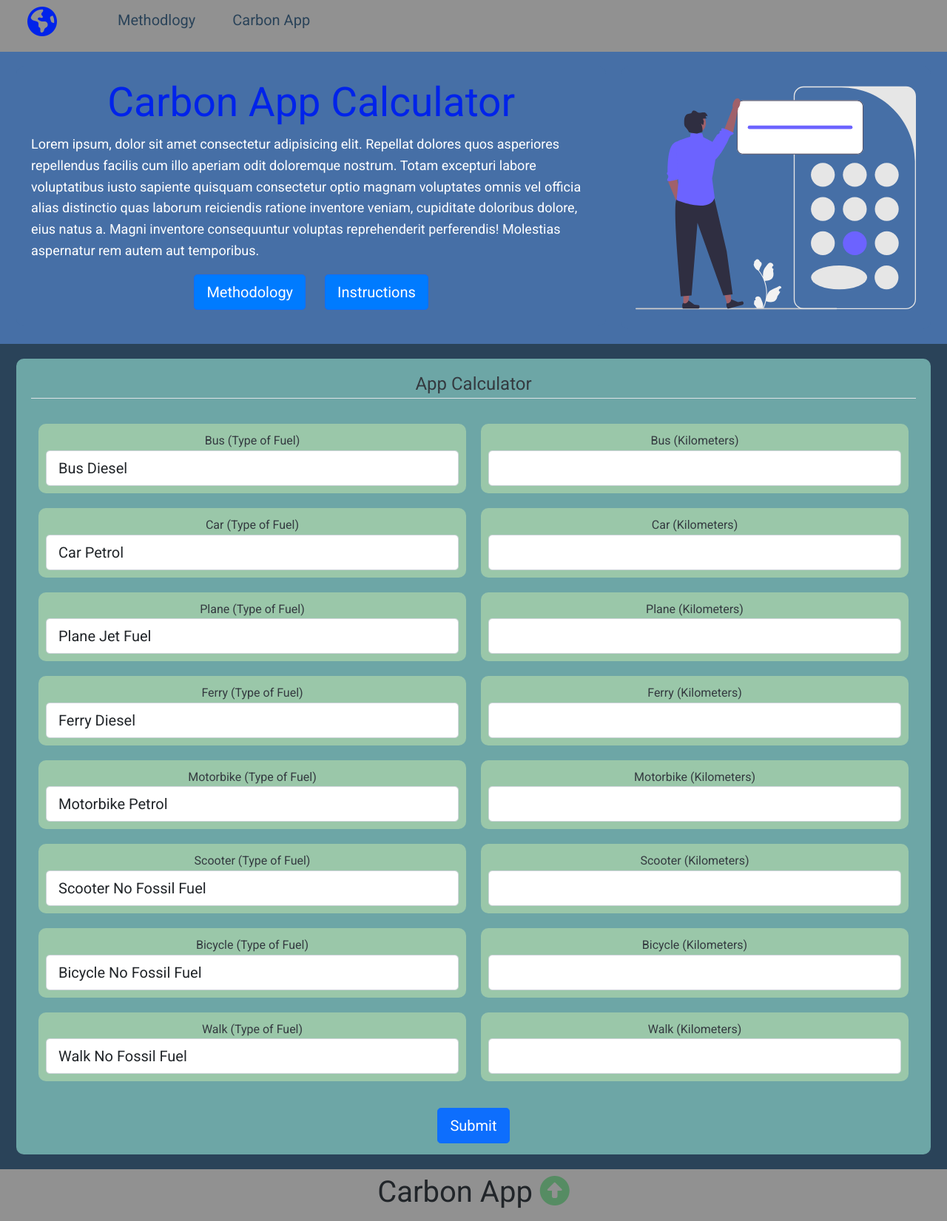
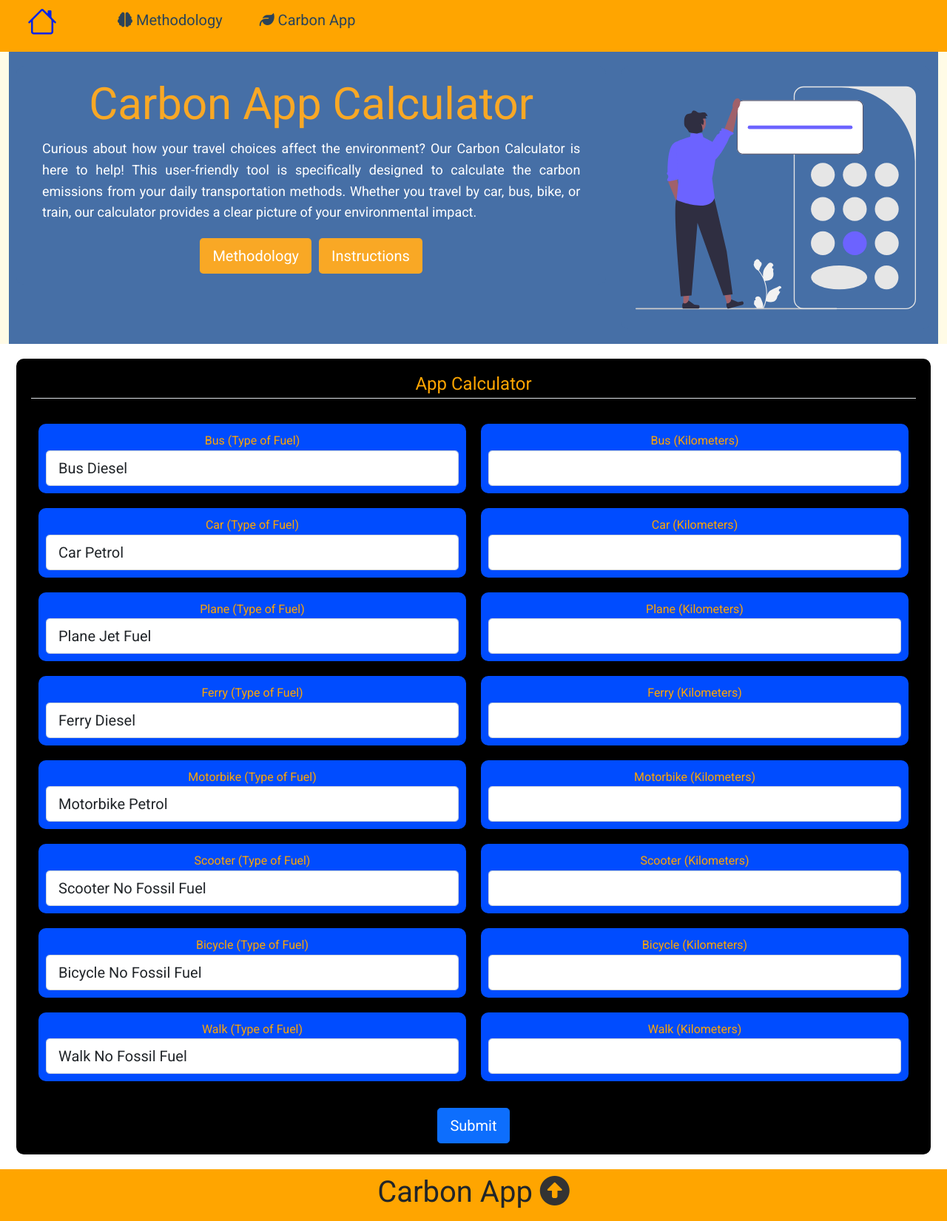
Before and after one commit to Simbal99/nettside-carbonapp-inn360, a Flask app: page /carbon_app in a window 1280 px wide. Shown: the whole page at 74% size. Run offline with Flask 3, Linux system fonts and the light colour scheme; some libraries are stand-ins or nearby versions.

Commit message:
Add files via upload

```diff
--- a/capp/static/carbon_app_form.css
+++ b/capp/static/carbon_app_form.css
@@ -1,23 +1,23 @@
 /* Rainy theme 5 -Green Digitalization Course-:
  rt5-1: #c5c8d9
  rt5-2: #9fa7bf
- rt5-3: #2a4359
+ rt5-3: 5b63d8
  rt5-4: #49736f
  rt5-5: #568c63
- rt4-3: #6da6a6 For the main chat
+ rt4-3: #2a4359 For the main chat
  RT1-2: #789091 For the chat creation */
 /* App Calculator Entry */
       /*Container section select entry*/
       .section_calculator_students_entry_css {
-        background: #2a4359;
+        background: 5b63d8;
         display: flex;
         align-items: start;
         justify-content: space-between;
     }
     .section_calculator_students_entry_css .box {
         flex: 1;
-        background: #6da6a6 ;
-        color: #343a40;
+        background: #5b63d8 ;
+        color: #00b7ff;
         border-radius: 10px;
         margin: 20px 10px;
         padding: 15px 20px;
@@ -25,8 +25,8 @@
     }
     .section_calculator_students_entry_css .box:nth-of-type(1) {
         flex-grow:1;
-        background: #2a4359 ;
-        color: #fff;
+        background: 5b63d8 ;
+        color: #000000;
         border-radius: 10px;
         margin: 0px 0px;
         padding: 0px 0px;
@@ -34,8 +34,8 @@
     }
     .section_calculator_students_entry_css .box:nth-of-type(2) {
         flex-grow:5;
-        background: #6da6a6 ;
-        color: #343a40;
+        background: #000000 ;
+        color: #ffa500;
         border-radius: 10px;
         margin: 20px 10px;
         padding: 15px 20px;
@@ -43,8 +43,8 @@
     }
     .section_calculator_students_entry_css .box:nth-of-type(3) {
         flex-grow:1;
-        background: #2a4359;
-        color: #fff;
+        background: #5b63d8;
+        color: #ffa500;
         border-radius: 10px;
         margin: 0px 0px;
         padding: 0px 0px;
@@ -54,15 +54,15 @@
     /* App Calculator Output */
     /*Container display output*/
     .section_calculator_students_output_css {
-        background: #2a4359;
+        background: #000;
         display: flex;
         align-items: start;
         justify-content: space-between;
     }
     .section_calculator_students_output_css .box {
         flex: 1;
-        background: #6da6a6 ;
-        color: #343a40;
+        background: #000 ;
+        color: #ffa500;
         border-radius: 10px;
         margin: 20px 10px;
         padding: 15px 20px;
@@ -70,8 +70,8 @@
     }
     .section_calculator_students_output_css .box:nth-of-type(1) {
         flex-grow:6;
-        background: #6da6a6;
-        color: #343a40;
+        background: #000000;
+        color: #ffa500;
         border-radius: 10px;
         margin: 20px 10px;
         padding: 15px 20px;
@@ -79,8 +79,8 @@
     }
     .section_calculator_students_output_css .box:nth-of-type(2) {
         flex-grow:4;
-        background: #6da6a6 ;
-        color: #343a40;
+        background: #000000 ;
+        color: #ffa500;
         border-radius: 10px;
         margin: 20px 10px;
         padding: 15px 20px;
@@ -95,8 +95,8 @@
     }
     .section_km_fuel_css .box {
         flex: 1;
-        background: #9fa7bf ;
-        color: #343a40;
+        background: #004cff ;
+        color: #ffa500;
         border-radius: 10px;
         margin: 10px 10px;
         padding: 10px 10px;
@@ -104,8 +104,8 @@
     }
     .section_km_fuel_css .box:nth-of-type(1) {
         flex-grow:1;
-        background: #9AC7A9 ;
-        color: #343a40;
+        background: #004cff;
+        color: #ffa500;
         border-radius: 10px;
         margin: 10px 10px;
         padding: 10px 10px;
@@ -113,8 +113,8 @@
     }
     .section_km_fuel_css .box:nth-of-type(2) {
         flex-grow:1;
-        background: #9AC7A9;
-        color: #343a40;
+        background: #004cff;
+        color: #ffa500;
         border-radius: 10px;
         margin: 10px 10px;
         padding: 10px 10px;
@@ -122,8 +122,8 @@
     }
     .section_km_fuel_css .box:nth-of-type(3) {
         flex-grow:1;
-        background: #9AC7A9 ;
-        color: #343a40;
+        background: #004cff ;
+        color: #ffa500;
         border-radius: 10px;
         margin: 10px 10px;
         padding: 10px 10px;
--- a/capp/static/home.css
+++ b/capp/static/home.css
@@ -65,7 +65,7 @@
 }
 .developers .box {
   flex: 1;
-  background: #49736f;
+  background: #ffa500;
   color: black;
   border-radius: 10px;
   margin: 20px 10px;
@@ -85,7 +85,7 @@
 }
 .developers .box2 {
   flex: 1;
-  background: #49736f;
+  background: #ffa500;
   color: black;
   border-radius: 10px;
   margin: 20px 10px;
@@ -119,7 +119,7 @@
   border-radius: 5px;
   text-decoration: none;
   font-size: 18px;
-  background-color: #49736f;
+  background-color: #ffa500;
   border: 2px solid  #c5c8d9;
 }
 .btn_developers:hover {
--- a/capp/static/layout.css
+++ b/capp/static/layout.css
@@ -45,7 +45,7 @@
 }
 /* Navbar  */
 .section_carbon_app_navbar {
-  background-color:#919191;
+  background-color:#FFA500;
 }
 .carbon_app_navbar {
   display: flex;
@@ -53,7 +53,7 @@
   justify-content: flex-start;
   height: 70px;
   align-items: center;
-  background-color: #919191;
+  background-color: #FFA500;
   padding: 0 0px;
 }
 .carbon_app_navbar a {
@@ -78,7 +78,7 @@
 }
 /* Footer  */
 .section_footer{
-  background-color:#919191;
+  background-color:#ffa500;
 }
 .footer {
   display: flex;
@@ -86,7 +86,7 @@
   justify-content: center;
   height: 70px;
   align-items: center;
-  background-color: #919191;
+  background-color: #ffa500;
   padding: 0 0px;
 }
 
--- a/capp/static/methodology.css
+++ b/capp/static/methodology.css
@@ -69,7 +69,7 @@
 .methodology {
   display: flex;
   align-items: start;
-  background: #466fa6;
+  background: #8badd9;
 }
 /* Table with one column */
 .methodology .box_table1 {
--- a/capp/templates/carbon_app/carbon_app.html
+++ b/capp/templates/carbon_app/carbon_app.html
@@ -2,22 +2,18 @@
 {% block content %}
 
     <!-- Header -->
-    <section class="section_header_carbon_app">
+    <section class="section_header_carbon_app" style="background-color: #fffbe6; color: #333;">
         <div class="container">
 
         <div class="header_carbon_app">
-            <div class="box">
-            <h1 style="font-size:55px;"><span class="text-logo"> Carbon App Calculator</span></h1>
-            <p style="text-align:left;">
-                Lorem ipsum, dolor sit amet consectetur adipisicing elit. Repellat dolores quos asperiores repellendus facilis cum illo aperiam odit doloremque nostrum. Totam excepturi labore voluptatibus iusto sapiente quisquam consectetur optio magnam voluptates omnis vel officia alias distinctio quas laborum reiciendis ratione inventore veniam, cupiditate doloribus dolore, eius natus a. Magni inventore consequuntur voluptas reprehenderit perferendis! Molestias aspernatur rem autem aut temporibus.
+            <div class="box" style="text-align: center;">
+                <h1 style="font-size:60px; color: #f9a825;">Carbon App Calculator</h1>
+                <p style="text-align:justify; padding: 0 15px;">
+                    Curious about how your travel choices affect the environment? Our Carbon Calculator is here to help! This user-friendly tool is specifically designed to calculate the carbon emissions from your daily transportation methods. Whether you travel by car, bus, bike, or train, our calculator provides a clear picture of your environmental impact.
                 </p>
-            <div class="container_buttons_links_header_carbon_app">
-                <div class="btn">
-                    <a href="{{url_for('methodology.methodology_home')}}" class="btn btn-primary btn-lg mr-2", style="background-color:#007bff;">Methodology</a>
-                </div>
-                <div class="btn">
-                    <a href="#" class="btn btn-primary btn-lg mr-2", style="background-color:#007bff;", data-toggle="modal" data-target="#carbon_app_instructions">Instructions</a>
-                </div>
+                <div class="container_buttons_links_header_carbon_app" style="display: flex; justify-content: center; gap: 10px; margin-top: 20px;">
+                    <a href="{{url_for('methodology.methodology_home')}}" class="btn btn-lg" style="background-color:#f9a825; color: white;">Methodology</a>
+                    <a href="#" class="btn btn-lg" style="background-color:#f9a825; color: white;" data-toggle="modal" data-target="#carbon_app_instructions">Instructions</a>
                 </div>
                 <!-- Modal Instructions -->
                 <div class="modal fade" id="carbon_app_instructions" tabindex="-1" role="dialog" aria-labelledby="exampleModalLabel" aria-hidden="true">
@@ -25,25 +21,21 @@
                     <div class="modal-content">
 
                         <div class="modal-header">
-                    <h5 class="modal-title", style="color:black; text-align: center;">Carbon App, instructions</h5>
+                            <h5 class="modal-title" style="color:black; text-align: center;">Carbon App Instructions</h5>
                         </div>
 
-                    <div class="modal-body", style="color:black">
+                        <div class="modal-body" style="color:black">
                             <p style="text-align: left;">
-                        Lorem ipsum dolor, sit amet consectetur adipisicing elit. Repudiandae ratione tempore id esse nobis molestias quasi explicabo possimus ea reprehenderit.
+                                This is how you use the app:
                             </p>
                             <ol style="text-align:left;">
-                        <li>
-                            Lorem ipsum dolor sit amet consectetur adipisicing elit. Sequi, sint.
-                        </li>
-                        <li>
-                            Lorem ipsum dolor sit amet consectetur adipisicing elit. Sequi, sint.
-                        </li>
+                                <li>Choose your pransportation method and what fuel it uses.</li>
+                                <li>Add how far you travelled in chosen pransportation method.</li>
                             </ol>
                         </div>
 
                         <div class="modal-footer">
-                        <button class="btn btn-secondary btn-lg mr-2", style="background-color:#6c757d;" data-dismiss="modal">Close</button>
+                            <button class="btn btn-secondary btn-lg" style="background-color:#6c757d;" data-dismiss="modal">Close</button>
                         </div>
 
                     </div>
@@ -61,6 +53,7 @@
 
         </div>
     </section>
+
 
         <!-- carbon_app_new_entry_main -->
         <section class="section_calculator_students_entry_css">
@@ -305,7 +298,7 @@
                             </div>
                             </br>
                             <div class="form-group">
-                                {{ form.submit(class="btn btn-primary btn-lg mr-2", style="background-color=#007bff;") }}
+                                {{ form.submit(class="btn btn-primary btn-lg mr-2", style="background-color=#ffa500;") }}
                             </div>
                         </form>
                 </div>
--- a/capp/templates/carbon_app/carbon_app2.html
+++ b/capp/templates/carbon_app/carbon_app2.html
@@ -278,7 +278,9 @@
 
                     </br>
                     <div class="form-group">
-                        <a href="{{ url_for('carbon_app.carbon_app_home') }}" class="btn btn-primary btn-lg mr-2", style="background-color=#007bff;">New Entry</a>
+                        <a href="{{ url_for('carbon_app.carbon_app_home') }}" class="btn btn-primary btn-lg mr-2", style="background-color=#007bff;
+                        color: #ffa500;
+                        ">New Entry</a>
                     </div>
                 </form>
         </div>
@@ -305,7 +307,7 @@
                                 backgroundColor: ['#f2935c', '#f2d95c', '#f2e3b6', '#f2c299', '#f2c1b6', '#f2b84b', '#f27405', '#9ac2be'],
 
                                 borderWidth: 1,
-                                hoverBorderColor: "black",
+                                hoverBorderColor: "white",
                                 hoverBorderWidth: 2,
                                 hoverBackgroundColor: 'rgba(154, 245, 140)',
                                 pointHoverRadius: 5
--- a/capp/templates/layout.html
+++ b/capp/templates/layout.html
@@ -1,61 +1,54 @@
 <!DOCTYPE html>
 <html>
     <head>
-      <!-- Font Awesome code -->
+        <!-- Font Awesome and Bootstrap CSS -->
         <link rel="stylesheet" href="https://cdnjs.cloudflare.com/ajax/libs/font-awesome/6.2.1/css/all.min.css" integrity="sha512-MV7K8+y+gLIBoVD59lQIYicR65iaqukzvf/nwasF0nqhPay5w/9lJmVM2hMDcnK1OnMGCdVK+iQrJ7lzPJQd1w==" crossorigin="anonymous" referrerpolicy="no-referrer" />
+        <link href="https://cdn.jsdelivr.net/npm/bootstrap@5.0.1/dist/css/bootstrap.min.css" rel="stylesheet" integrity="sha384-+0n0xVW2eSR5OomGNYDnhzAbDsOXxcvSN1TPprVMTNDbiYZCxYbOOl7+AMvyTG2x" crossorigin="anonymous" />
+        <link rel="stylesheet" href="https://cdn.jsdelivr.net/npm/bootstrap-icons@1.3.0/font/bootstrap-icons.css" />
 
-      <!--Import the Bootstrap CSS file:-->
-      <link
-      href="https://cdn.jsdelivr.net/npm/bootstrap@5.0.1/dist/css/bootstrap.min.css"
-      rel="stylesheet"
-      integrity="sha384-+0n0xVW2eSR5OomGNYDnhzAbDsOXxcvSN1TPprVMTNDbiYZCxYbOOl7+AMvyTG2x"
-      crossorigin="anonymous"
-      />
-      <link
-        rel="stylesheet"
-        href="https://cdn.jsdelivr.net/npm/bootstrap-icons@1.3.0/font/bootstrap-icons.css"
-      />
-
-      <!-- Matjax -->
+        <!-- MathJax -->
         <script src="https://polyfill.io/v3/polyfill.min.js?features=es6"></script>
         <script id="MathJax-script" async src="https://cdn.jsdelivr.net/npm/mathjax@3/es5/tex-mml-chtml.js"></script>
 
-
-      <!-- CSS code -->
+        <!-- CSS Files -->
         <link rel="stylesheet" type="text/css" href="{{ url_for('static', filename='layout.css') }}">
         <link rel="stylesheet" type="text/css" href="{{ url_for('static', filename='home.css') }}">
         <link rel="stylesheet" type="text/css" href="{{ url_for('static', filename='methodology.css') }}">
         <link rel="stylesheet" type="text/css" href="{{ url_for('static', filename='carbon_app.css') }}">
         <link rel="stylesheet" type="text/css" href="{{ url_for('static', filename='carbon_app_form.css') }}">
 
-      <!-- To activate media queries in devices -->
+        <!-- Responsive Meta Tag -->
         <meta name="viewport" content="user-scalable=yes, width=device-width, initial-scale=1">
 
-      <!--For the plots-->
+        <!-- Chart.js -->
         <script src="https://cdn.jsdelivr.net/npm/chart.js@2.8.0"></script>
 
+        <!-- Page Title -->
         {% if title %}
             <title>{{ title }}</title>
         {% else %}
-            <title>home</title>
+            <title>Home</title>
         {% endif %}
-
     </head>
     <body>
-        <section class="section_carbon_app_navbar">
+        <!-- Navigation Section -->
+        <section class="section_carbon_app_navbar" style="color: #FFA500;">
             <div class="container">
                 <div class="carbon_app_navbar">
                     <a href="{{url_for('home.home_home')}}"> <h1 class="logo">
-                <span class="text-logo"><i class="fa-solid fa-earth-americas"></i> </span>
+                        <span class="text-logo"><i class="bi bi-house"></i> </span>
                     </h1></a>
                     <nav>
                         <ul>
-
                             <li>
-                        <a href="{{url_for('methodology.methodology_home')}}">Methodlogy</a>
+                                <a href="{{url_for('methodology.methodology_home')}}">
+                                    <i class="fa-solid fa-brain"></i> Methodology
+                                </a>
                             </li>
                             <li>
-                        <a href="{{url_for('carbon_app.carbon_app_home')}}">Carbon App</a>
+                                <a href="{{url_for('carbon_app.carbon_app_home')}}">
+                                    <i class="fa-solid fa-leaf"></i> Carbon App
+                                </a>
                             </li>
                         </ul>
                     </nav>
@@ -63,15 +56,17 @@
             </div>
         </section>
 
+        <!-- Main Content Block -->
         {% block content %} {% endblock %}
 
+        <!-- Footer Section -->
         <section class="section_footer">
             <div class="container">
                 <div class="footer">
                     <h1>
                         Carbon App
                         <a href="#">
-                  <i class="fa-solid fa-circle-up" style="color: #568c63"></i>
+                            <i class="fa-solid fa-circle-up" style="color: #FFA500></i>
                         </a>
                     </h1>
                 </div>
```
Also changed, not shown: capp/templates/home.html (+10 -7 lines), capp/templates/methodology.html (+15 -14 lines). Lines whose indentation alone changed are shown as unchanged.
